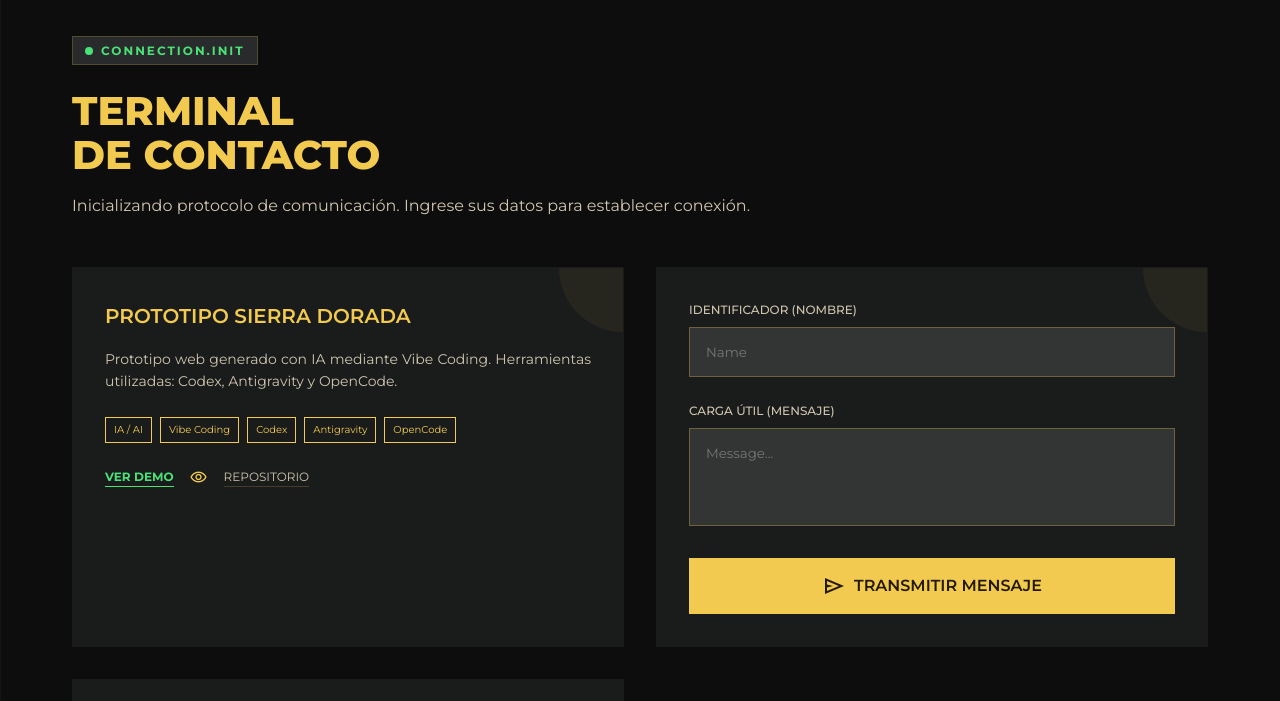
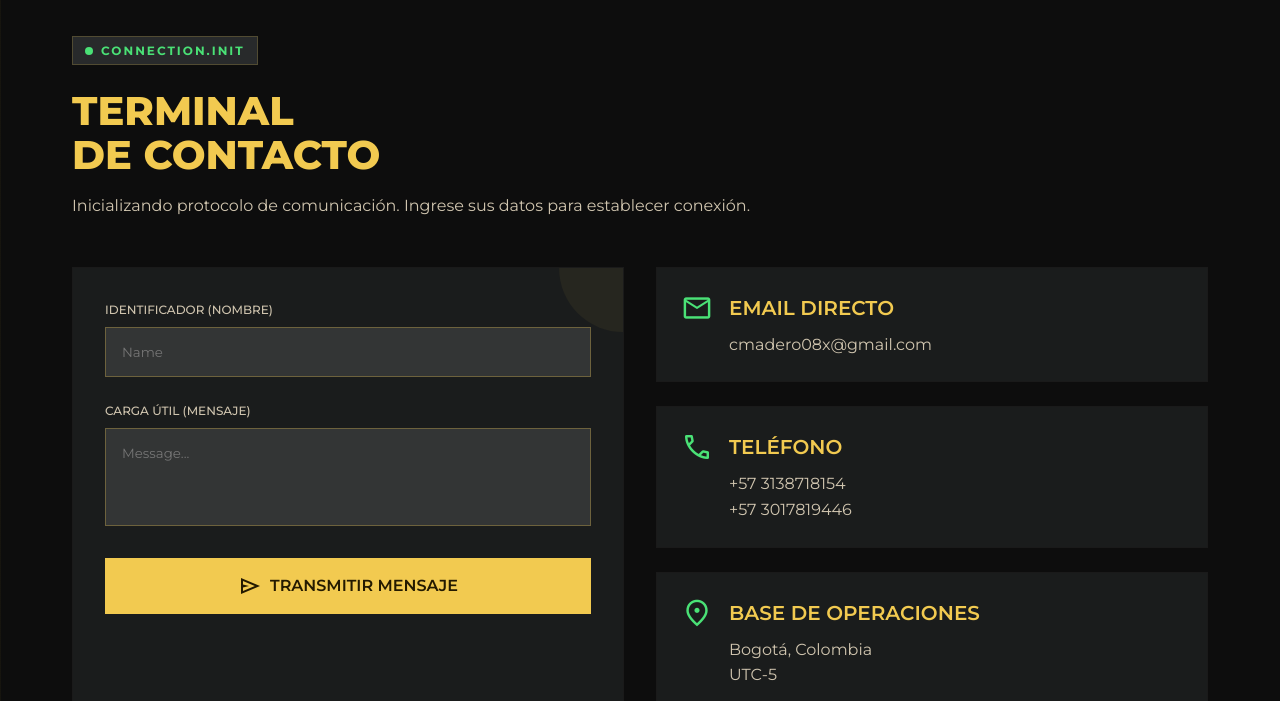
Before and after one commit to Raydan08x/Portafolio-carlos, a plain HTML site: page pages/contacto.html in a window 1280 px wide. Shown: the part 92-793 px from the top of the page. Drawn offline with nearby package versions, Linux system fonts and the light colour scheme.

Commit message:
se corrige contacto

```diff
--- a/pages/contacto.html
+++ b/pages/contacto.html
@@ -33,25 +33,6 @@
         </div>
 
         <div class="grid-2 animate-on-scroll">
-            <div class="card project-card" data-category="IA VibeCoding">
-                <div class="card-decor"></div><h3 class="card-title">Prototipo Sierra Dorada</h3>
-                <p class="text-muted" style="margin-bottom: 1.5rem; font-size: 14px;">
-                    <span class="lang-es">Prototipo web generado con IA mediante Vibe Coding. Herramientas utilizadas: Codex, Antigravity y OpenCode.</span>
-                    <span class="lang-en">Web prototype generated with AI through Vibe Coding. Tools used: Codex, Antigravity, and OpenCode.</span>
-                </p>
-                <div style="display: flex; gap: 0.5rem; flex-wrap: wrap; margin-bottom: 1.5rem;">
-                    <span style="font-size: 10px; padding: 4px 8px; border: 1px solid var(--primary); color: var(--primary);">IA / AI</span>
-                    <span style="font-size: 10px; padding: 4px 8px; border: 1px solid var(--primary); color: var(--primary);">Vibe Coding</span>
-                    <span style="font-size: 10px; padding: 4px 8px; border: 1px solid var(--primary); color: var(--primary);">Codex</span>
-                    <span style="font-size: 10px; padding: 4px 8px; border: 1px solid var(--primary); color: var(--primary);">Antigravity</span>
-                    <span style="font-size: 10px; padding: 4px 8px; border: 1px solid var(--primary); color: var(--primary);">OpenCode</span>
-                </div>
-                <div style="display: flex; gap: 1rem; margin-top: auto;">
-                    <a href="https://raydan08x.github.io/prototipo-sierradoradapage/" target="_blank" class="text-secondary font-bold uppercase" style="font-size: 12px; border-bottom: 1px solid var(--secondary);"><span class="lang-es">Ver Demo</span><span class="lang-en">Live Demo</span></a> <button class="quick-view-btn" data-url="https://raydan08x.github.io/prototipo-sierradoradapage/" title="Vista rapida" style="background: none; border: none; cursor: pointer; display: flex; align-items: center; color: var(--primary); transition: transform 0.2s;"><span class="material-symbols-outlined" style="font-size: 18px;">visibility</span></button>
-                    <a href="https://github.com/Raydan08x/prototipo-sierradoradapage" target="_blank" class="text-muted uppercase" style="font-size: 12px; border-bottom: 1px solid var(--border-color);"><span class="lang-es">Repositorio</span><span class="lang-en">Repository</span></a>
-                </div>
-            </div>
-
             <div class="card project-card">
                 <div class="card-decor"></div>
                 <form action="mailto:cmadero08x@gmail.com" method="GET" enctype="text/plain">
```
